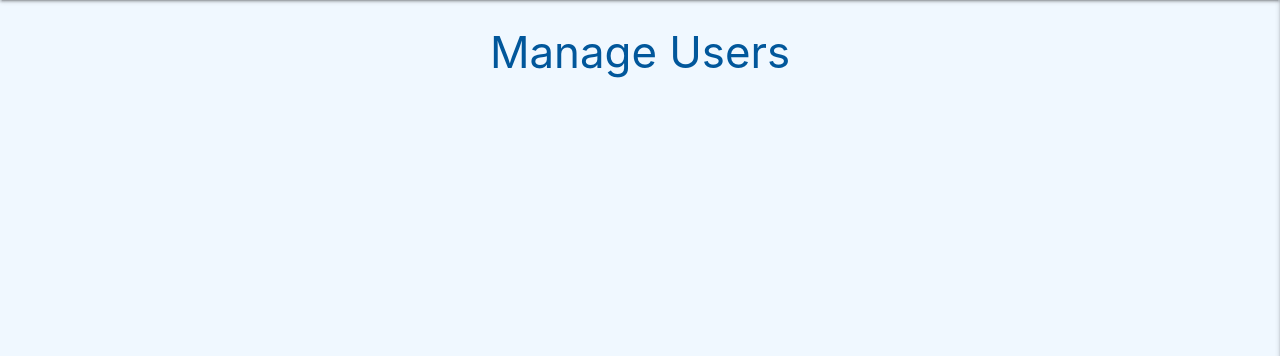
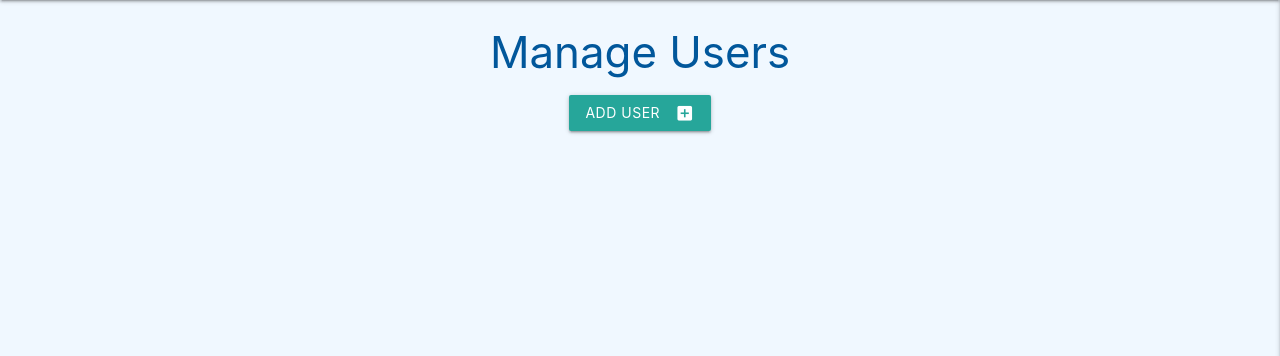
Before and after one commit to marks530/ms3_project, a Flask app: page /manage_users in a window 1280 px wide. Shown: the part 64-420 px from the top of the page. Run offline with Flask 2, Linux system fonts and the light colour scheme; data that the repository does not hold is empty; some libraries are stand-ins or nearby versions.

Commit message:
Add new User functionality

```diff
--- a/app.py
+++ b/app.py
@@ -149,6 +149,18 @@ def manage_users():
     users = list(mongo.db.users.find().sort("username", 1))
     return render_template("manage_users.html", users=users)
 
+@app.route("/add_user", methods=["GET", "POST"])
+def add_user():
+    if request.method == "POST":
+        user = {
+            "username": request.form.get("username")
+        }
+        mongo.db.users.insert_one(user)
+        flash("New User Added")
+        return redirect(url_for("manage_users"))
+
+    return render_template("add_user.html")
+
 
 if __name__ == "__main__":
     app.run(host=os.environ.get("IP"),
--- a/templates/manage_users.html
+++ b/templates/manage_users.html
@@ -2,6 +2,16 @@
 {% block content %}
 
 <h3 class="light-blue-text text-darken-4 center-align">Manage Users</h3>
+
+<div class="row">
+    <div class="col s12 center-align">
+
+        <a href="{{ url_for('add_user') }}" class=btn large light-blue darken-2 text-shadow>
+            Add User <i class="material-icons right">add_box</i>
+        </a>
+    </div>
+
+</div>
 
 <div class="row">
     {% for user in users %}
@@ -11,8 +21,8 @@
             <span class="card-title">{{ user.username }}</span>
             </div>
             <div class="card-action">
-            <a href="#" class="btn green accent-4">Edit</a>
-            <a href="#" class="btn red accent-4">Delete</a>
+            <a href="#" class="btn green accent-4">Edit password</a>
+            <a href="#" class="btn red accent-4">Remove User</a>
             </div>
         </div>
     </div>
```
Also changed, not shown: templates/add_user.html (added, +34 -0 lines).
